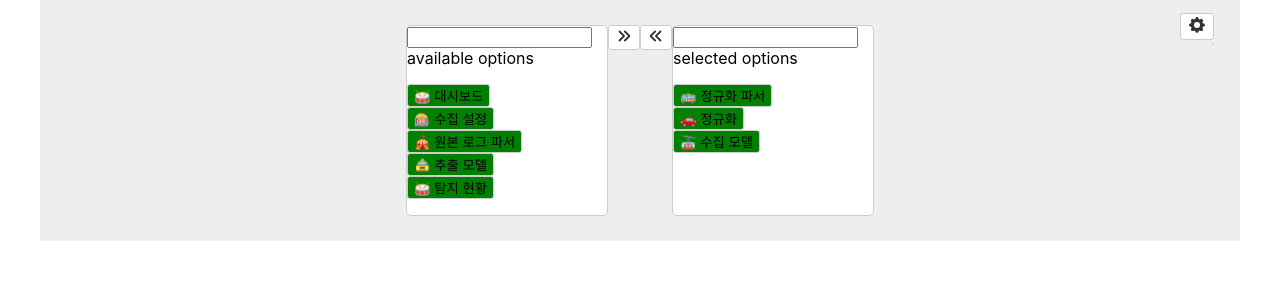
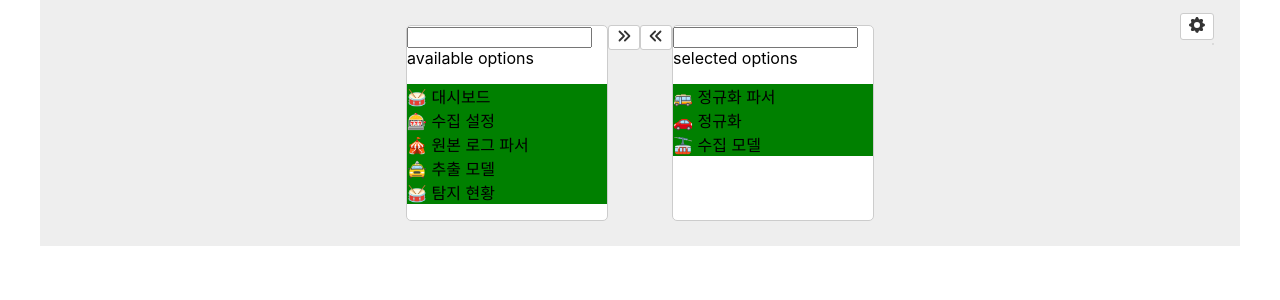
Before and after one commit to khw970421/wanted-codestates-project-3-3, a React (Create React App) app: page / in a window 1280 px wide. Shown: the top 300 px of the page. Built offline with nearby package versions, Linux system fonts and the light colour scheme.

Commit message:
✨ Feat: 검색기능 and pmorigin develop merge

```diff
--- a/src/App.js
+++ b/src/App.js
@@ -7,9 +7,6 @@ import { HiChevronDoubleRight } from "react-icons/hi";
 import Settings from "./components/Settings";
 
 const App = () => {
-  // titleName
-  const [availableName, setAvailableName] = useState("available options");
-  const [selectedName, setSelectedName] = useState("selected options");
   // available에서 검색 및 기본으로 사용하는 렌더링 값
   const [availableOptionsArr, setAvailableOptionsArr] = useState(
     emojiMenus.filter((val) => !val.visible)
@@ -19,9 +16,8 @@ const App = () => {
     emojiMenus.filter((val) => val.visible)
   );
 
-  // input에 따라 title 값 변경
-  const onChangeAvailable = ({ target }) => setAvailableName(target.value);
-  const onChangeSelected = ({ target }) => setSelectedName(target.value);
+  const [clickedAvailableArr, setClickedAvailableArr] = useState([]);
+  const [clickedselectedArr, setClickedselectedArr] = useState([]);
 
   // Settings
   const [titleChecked, settitleCheck] = useState(true);
@@ -39,9 +35,11 @@ const App = () => {
     <div id='App'>
       <div className='center-box'>
         <DualSelector
-          titleName={availableName}
+          title={titleInput[0]}
           optionsArr={availableOptionsArr}
           searchChecked={searchChecked}
+          selectedArr={clickedAvailableArr}
+          setSelectedArr={setClickedAvailableArr}
         />
         <div>
           <button>
@@ -55,8 +53,10 @@ const App = () => {
           <input onChange={onChangeSelected} value={selectedName} /> */}
         </div>
         <DualSelector
-          titleName={selectedName}
+          title={titleInput[1]}
           optionsArr={selectedOptionsArr}
+          selectedArr={clickedselectedArr}
+          setSelectedArr={setClickedselectedArr}
           searchChecked={searchChecked}
         />
       </div>
--- a/src/components/DualSelector.jsx
+++ b/src/components/DualSelector.jsx
@@ -1,9 +1,14 @@
-import React, { useState, useEffect, useRef } from "react";
+import React, { useState, useEffect, useRef } from 'react';
 import '../scss/dualSelector.scss';
 
-const DualSelector = ({ titleName, optionsArr, searchChecked }) => {
+const DualSelector = ({
+  title,
+  optionsArr,
+  selectedArr,
+  setSelectedArr,
+  searchChecked
+}) => {
   // options는 props
-  const [selectedOptions, setSelectedOptions] = useState([]);
   const [list, setList] = useState(optionsArr);
   //useRef를 통해 drag되는 아이템의 인덱스와 dragOver되는 아이템의 인덱스를 current에 저장한다.
   //드래깅 되는 아이템의 인덱스를 useRef객체의 current에 저장한다.
@@ -20,33 +25,31 @@ const DualSelector = ({ titleName, optionsArr, searchChecked }) => {
   };
 
   useEffect(() => {
-    document.addEventListener("mousedown", onBlurHandler);
+    document.addEventListener('mousedown', onBlurHandler);
     return () => {
-      document.removeEventListener("mousedown", onBlurHandler);
+      document.removeEventListener('mousedown', onBlurHandler);
     };
   }, []);
 
   const ctrlClick = (idx) => {
     // 이미 클릭 되어있는 item을 클릭할 때
-    if (selectedOptions.includes(idx)) {
-      const selected = selectedOptions.filter((item) => idx !== item);
-
-      setSelectedOptions(selected);
+    if (selectedArr.includes(idx)) {
+      const selected = selectedArr.filter((item) => idx !== item);
+      setSelectedArr(selected);
     }
     // 클릭 되어있지 않은 item을 클릭할 때
     else {
-      const selected = [...selectedOptions, idx];
-
-      setSelectedOptions(selected);
+      const selected = [...selectedArr, idx];
+      setSelectedArr(selected);
     }
   };
 
   const shiftClick = (idx) => {
-    const len = selectedOptions.length;
+    const selected = [];
+    const len = selectedArr.length;
     // 클릭된게 없으면 0번 부터 있으면 가장 처음 클릭 된 것
-    const start = len === 0 ? 0 : selectedOptions[0];
+    const start = len === 0 ? 0 : selectedArr[0];
     const end = idx;
-    const selected = [];
 
     // 수정의 여지가 있음
     // start가 작을 땐 오름차순, 클 때는 내림차순
@@ -60,11 +63,16 @@ const DualSelector = ({ titleName, optionsArr, searchChecked }) => {
       }
     }
 
-    setSelectedOptions(selected);
+    setSelectedArr(selected);
   };
 
   const normalClick = (idx) => {
-    setSelectedOptions([idx]);
+    if (selectedArr.includes(idx)) {
+      const selected = selectedArr.filter((item) => item !== idx);
+      setSelectedArr(selected);
+    } else {
+      setSelectedArr([idx]);
+    }
   };
 
   const onClickHandler = (e, idx) => {
@@ -83,15 +91,17 @@ const DualSelector = ({ titleName, optionsArr, searchChecked }) => {
   };
 
   const onBlurHandler = (e) => {
-    if (e.target.classList[0] !== "stop-dragging") {
-      setSelectedOptions([]);
+    if (e.target.classList[0] !== 'stop-dragging') {
+      setSelectedArr([]);
     }
   };
 
   const onDragStart = (e, position) => {
     dragItem.current = position;
-    e.target.classList.add("grabbing");
+    e.target.classList.add('grabbing');
+    setSelectedArr([]);
   };
+
   const onDragEnter = (e, position) => {
     dragOverItem.current = position;
     const copyListItems = [...list];
@@ -109,13 +119,13 @@ const DualSelector = ({ titleName, optionsArr, searchChecked }) => {
   };
 
   const onDragEnd = (e) => {
-    e.target.classList.remove("grabbing");
+    e.target.classList.remove('grabbing');
   };
 
   return (
     <div className="dual-selector-wrap">
       <input type="text" onChange={searchValue} disabled={searchChecked ? true : false}></input>
-      <header>{titleName}</header>
+      <header>{title}</header>
       <ul>
         {list?.map((option, idx) => {
           const { id, emoji, nameKo } = option;
@@ -123,22 +133,29 @@ const DualSelector = ({ titleName, optionsArr, searchChecked }) => {
           return (
             <li
               key={id}
+              className={
+                selectedArr.includes(idx)
+                  ? 'stop-dragging gray'
+                  : 'stop-dragging green'
+              }
+              onClick={(e) => onClickHandler(e, idx)}
               onDragStart={(e) => onDragStart(e, idx)}
               onDragEnter={(e) => onDragEnter(e, idx)}
               onDragOver={(e) => e.preventDefault()}
               onDragEnd={onDragEnd}
               draggable
             >
-              <button
+              {/* <button
                 className={
-                  selectedOptions.includes(idx)
-                    ? "stop-dragging gray"
-                    : "stop-dragging green"
+                  selectedArr.includes(idx)
+                    ? 'stop-dragging gray'
+                    : 'stop-dragging green'
                 }
                 onClick={(e) => onClickHandler(e, idx)}
               >
                 {emoji}&nbsp;{nameKo}
-              </button>
+              </button> */}
+              {emoji}&nbsp;{nameKo}
             </li>
           );
         })}
```
